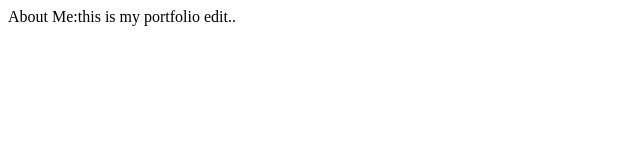
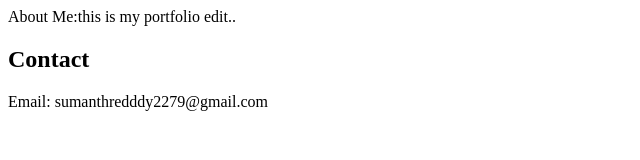
Before and after one commit to sumanthreddy2279-a11y/portfolio-sr, a plain HTML site: page index.html in a window 1280 px wide. Shown: the whole page, without its empty margins (0-640 px from the left). Drawn offline with Linux system fonts and the light colour scheme.

Commit message:
Add contact information

```diff
--- a/index.html
+++ b/index.html
@@ -1 +1,2 @@
 <p>About Me:this is my portfolio edit..</p>
+<h2>Contact</h2><p>Email: sumanthredddy2279@gmail.com</p>
```
